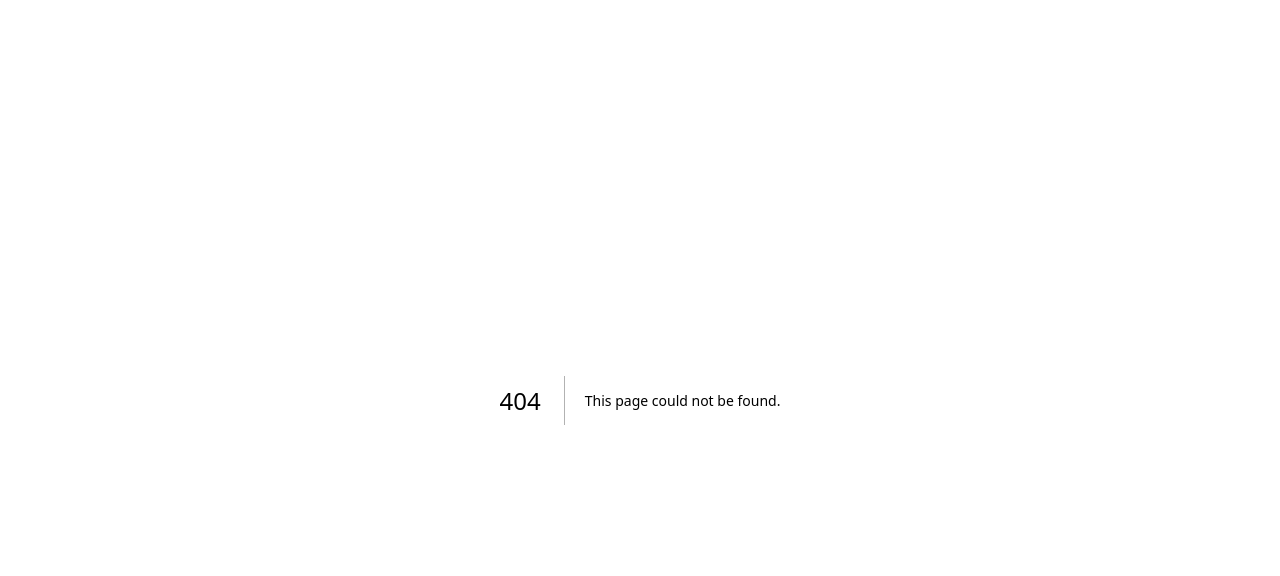
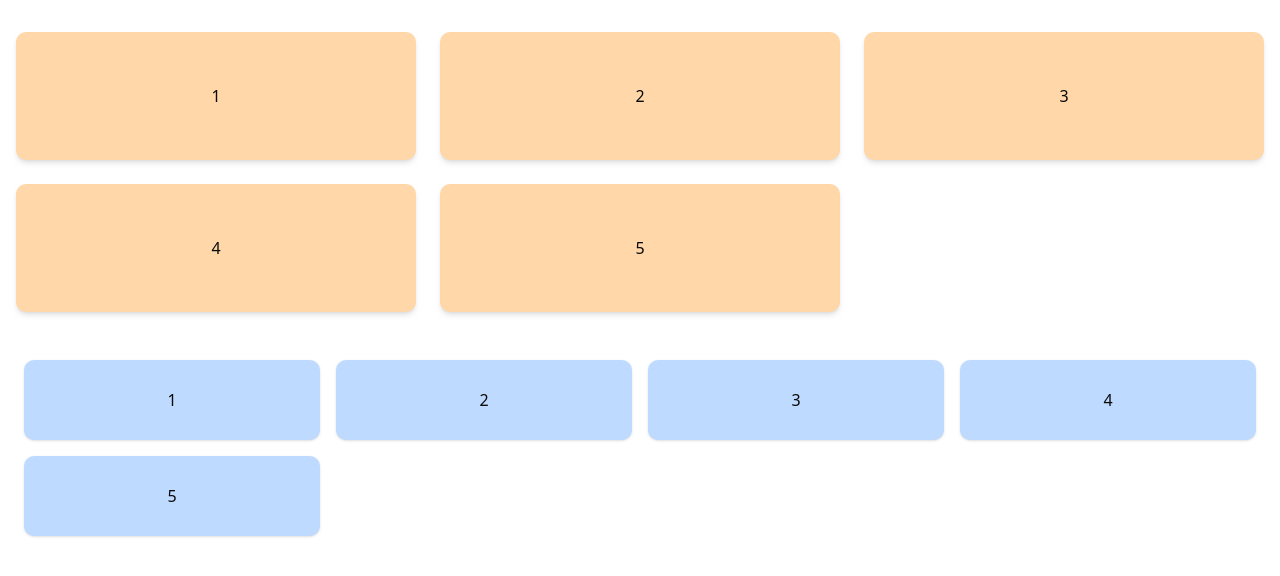
Before and after one commit to oneyoung19/learn-nextjs, a Next.js app: page /grid in a window 1280 px wide. Before the commit this address had no page. Shown: the top 576 px of the page. Built offline with nearby package versions, Linux system fonts and the light colour scheme.

Commit message:
feat(app): 添加网格和弹性布局示例页面

```diff
--- /dev/null
+++ b/app/grid/page.tsx
@@ -0,0 +1,30 @@
+'use client'
+import { useState } from "react"
+
+export default function Grid() {
+  const [list] = useState([1, 2, 3, 4, 5])
+
+  return (
+    <div className="container mx-auto px-4 py-8">
+      {/* Grid Layout */}
+      <div className="grid grid-cols-3 gap-6 mb-10">
+        {list.map((item, index) => (
+          <div key={index} className="bg-orange-200 p-4 rounded-lg shadow-md flex items-center justify-center h-32">
+            {item}
+          </div>
+        ))}
+      </div>
+
+      {/* Flex Layout */}
+      <div className="flex flex-wrap justify-between mt-10">
+        {list.map((item, index) => (
+          <div key={index} className="w-full sm:w-1/2 md:w-1/3 lg:w-1/4 p-2">
+            <div className="bg-blue-200 p-4 rounded-lg shadow-sm flex items-center justify-center h-20">
+              {item}
+            </div>
+          </div>
+        ))}
+      </div>
+    </div>
+  )
+}
```
